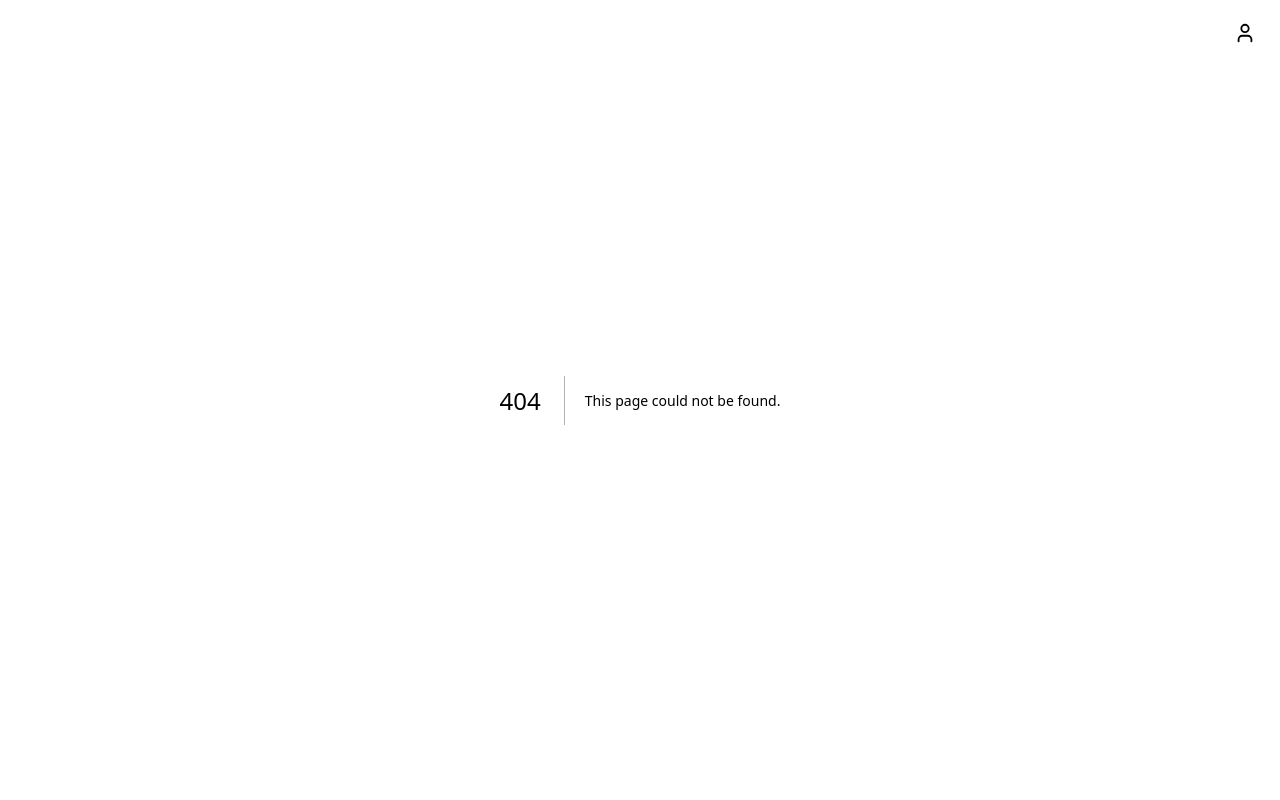
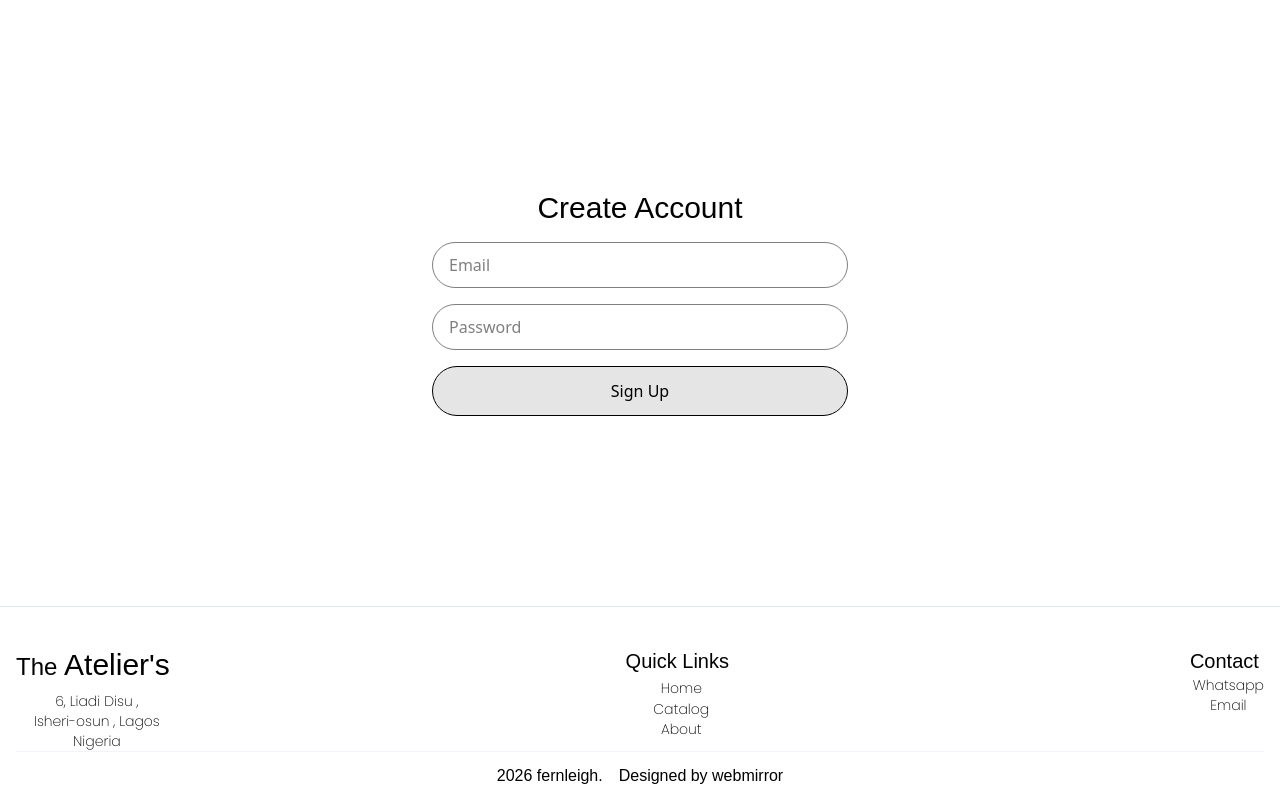
Before and after one commit to BIGboogle/fernleigh, a Next.js app: page /signup in a window 1280 px wide. Before the commit this address had no page. Shown: the top 800 px of the page. Built offline with nearby package versions, Linux system fonts and the light colour scheme; no server answers; a web font is replaced by a local one.

Commit message:
added account functionality

```diff
--- a/package.json
+++ b/package.json
@@ -9,6 +9,8 @@
     "lint": "eslint"
   },
   "dependencies": {
+    "@supabase/ssr": "^0.12.4",
+    "@supabase/supabase-js": "^2.112.2",
     "lucide-react": "^1.28.0",
     "next": "16.2.12",
     "react": "19.2.4",
--- /dev/null
+++ b/src/app/lib/supabaseClient.js
@@ -0,0 +1,6 @@
+import { createClient } from "@supabase/supabase-js";
+
+const supabaseUrl = process.env.NEXT_PUBLIC_SUPABASE_URL
+const supabaseKey = process.env.NEXT_PUBLIC_SUPABASE_PUBLISHABLE_KEY
+
+export const supabase = createClient(supabaseUrl, supabaseKey)
--- /dev/null
+++ b/src/app/login/page.js
@@ -0,0 +1,50 @@
+"use client"
+import { useState } from "react"
+import { supabase } from "../lib/supabaseClient"
+import { useRouter } from "next/navigation"
+
+export default function SignupPage() {
+    const [email, setEmail] = useState("")
+    const [password, setPassword] = useState("")
+    const [error, setError] = useState("")
+    const router = useRouter()
+
+    async function handleSubmit(e) {
+        e.preventDefault()
+        const { data, error } = await supabase.auth.signInWithPassword({ email, password });
+        if (error) {
+            setError(error.message)
+        }
+        else {
+            setError("")
+            router.push("/account")
+        }
+
+    }
+    return (
+        <main className="w-screen max-w-md my-auto mx-auto py-8 px-4">
+            <h1 className="text-3xl text-center font-medium font-alt mb-4">Login to Account</h1>
+
+            <form className="flex flex-col gap-4" onSubmit={handleSubmit}>
+                <input
+                    placeholder="Email"
+                    value={email}
+                    type="email"
+                    className="py-2.5 px-4 rounded-full border border-black/50 outline-0"
+                    onChange={(e) => setEmail(e.target.value)}
+                />
+                <input
+                    placeholder="Password"
+                    value={password}
+                    type="password"
+                    className="py-2.5 px-4 rounded-full border border-black/50 outline-0"
+                    onChange={(e) => setPassword(e.target.value)}
+                />
+                {error && <p className="py-2 text-center bg-red-100 border border-red-700 text-red-700 rounded-xl">{error}</p>}
+                <button type="submit" className="py-3 text-black bg-black/10 border border-black  rounded-full">
+                    Log In
+                </button>
+            </form>
+        </main>
+    )
+}
--- /dev/null
+++ b/src/app/signup/page.js
@@ -0,0 +1,50 @@
+"use client"
+import { useState } from "react"
+import { supabase } from "../lib/supabaseClient"
+
+export default function SignupPage() {
+    const [email, setEmail] = useState("")
+    const [password, setPassword] = useState("")
+    const [error, setError] = useState("")
+    const [success, setSuccess] = useState("")
+
+    async function handleSubmit(e) {
+        e.preventDefault()
+        const { data, error } = await supabase.auth.signUp({ email, password });
+        if (error) {
+            setError(error.message)
+        }
+        else{
+            setError("")
+            setSuccess("Account created. Check your Email for verification")
+        }
+
+    }
+    return (
+        <main className="w-screen max-w-md my-auto mx-auto py-8 px-4">
+            <h1 className="text-3xl text-center font-medium font-alt mb-4">Create Account</h1>
+
+            <form className="flex flex-col gap-4" onSubmit={handleSubmit}>
+                <input
+                    placeholder="Email"
+                    value={email}
+                    type="email"
+                    className="py-2.5 px-4 rounded-full border border-black/50 outline-0"
+                    onChange={(e) => setEmail(e.target.value)}
+                />
+                <input
+                    placeholder="Password"
+                    value={password}
+                    type="password"
+                    className="py-2.5 px-4 rounded-full border border-black/50 outline-0"
+                    onChange={(e) => setPassword(e.target.value)}
+                />
+                {error && <p className="py-2 text-center bg-red-100 border border-red-700 text-red-700 rounded-xl">{error}</p>}
+                {success && <p className="py-2 text-center bg-green-100 border border-green-700 text-green-700 rounded-xl">{success}</p>}
+                <button type="submit" className="py-3 text-black bg-black/10 border border-black  rounded-full">
+                    Sign Up
+                </button>
+            </form>
+        </main>
+    )
+}
--- a/src/component/Footer.js
+++ b/src/component/Footer.js
@@ -1,7 +1,18 @@
+"use client"
 import Link from "next/link";
 import Logo from "./Logo";
+import { usePathname } from "next/navigation";
+
 
 export default function Footer() {
+    const pathname = usePathname()
+
+    if (pathname === ("/signup","/login") ) {
+        return (
+            <></>
+        )
+    }
+
     return (
         <main className="bottom-0 w-full border-t border-slate-200 pt-10 px-4">
             <div className="flex flex-col md:flex-row justify-between gap-4 text-left md:text-center">
--- a/src/component/Navbar.js
+++ b/src/component/Navbar.js
@@ -29,7 +29,7 @@ export default function Navbar() {
                     </div>
                 </>
             }
-            {pathname !== "/" &&
+            {pathname !== "/" || pathname !== "/signup" || pathname !== "/login" &&
                 <>
                     <div className={`fixed z-40 h-[72px] flex items-center top-0 inset-x-0 justify-between ${scrolled ? `bg-black/50 backdrop-blur-sm text-white`: `bg-transparent text-black`} px-4 py-2`}>
                         <h1 className="text-3xl font-alt flex items-center gap-2 font-medium">
```
Also changed, not shown: 1 other file (tests, documents, lock files or other folders).
